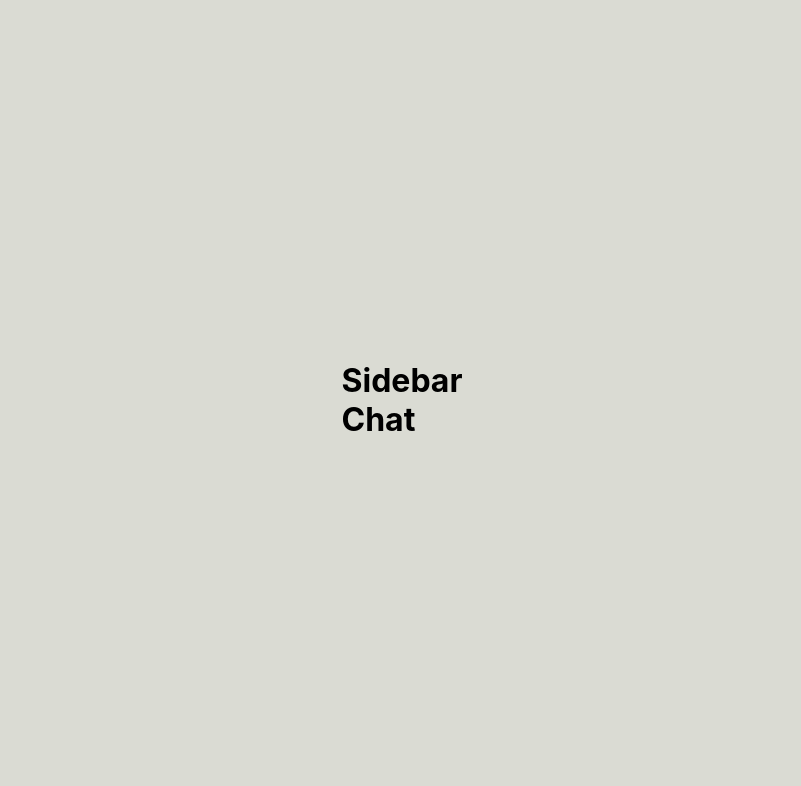
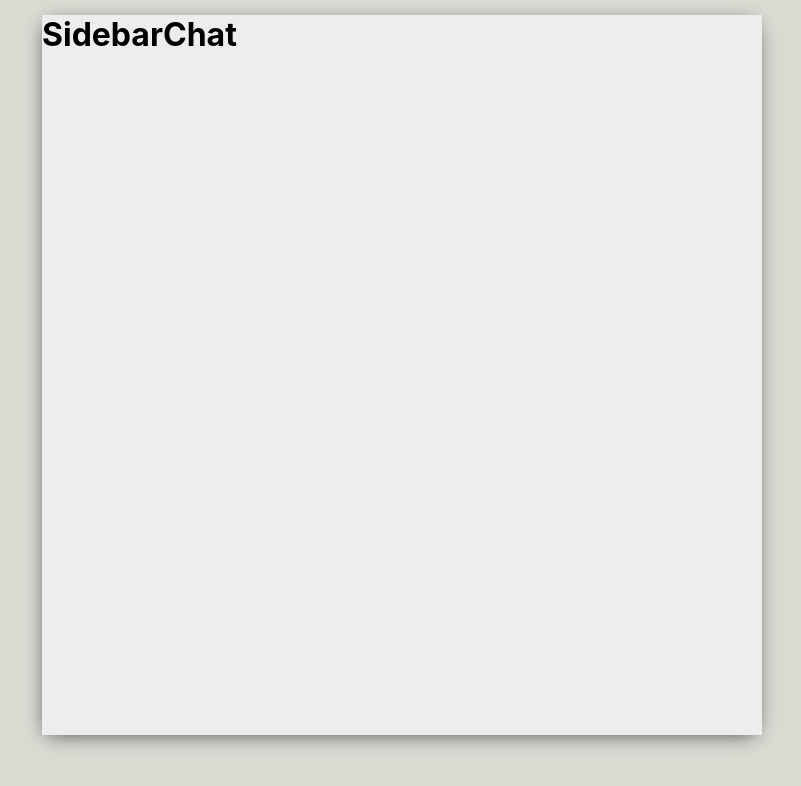
Before and after one commit to chrisannor/chatapp, a React (Create React App) app: page / in a window 1280 px wide. Shown: the top 786 px of the page, without its empty margins (238-1039 px from the left). Built offline with nearby package versions, Linux system fonts and the light colour scheme.

Commit message:
Add styling to app body

```diff
--- a/src/App.css
+++ b/src/App.css
@@ -4,3 +4,12 @@
   height: 100vh;
   background-color: #dadbd3;
 }
+
+.app__body{
+  display: flex;
+  background-color: #ededed;
+  margin-top: -50px;
+  height: 90vh;
+  width: 90vh;
+  box-shadow: -1px 4px 20px -6px rgba(0, 0, 0, 0.75);
+}
```
